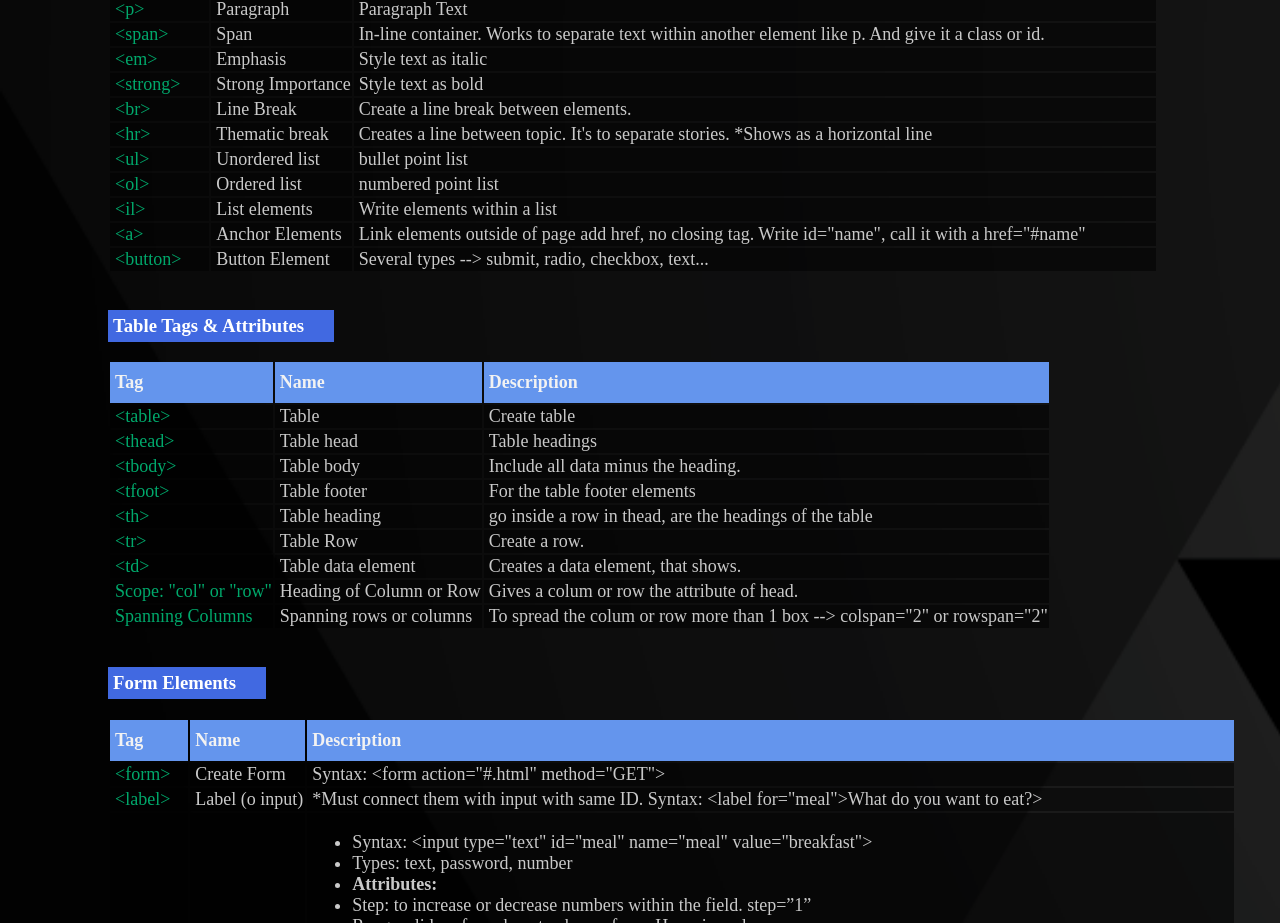
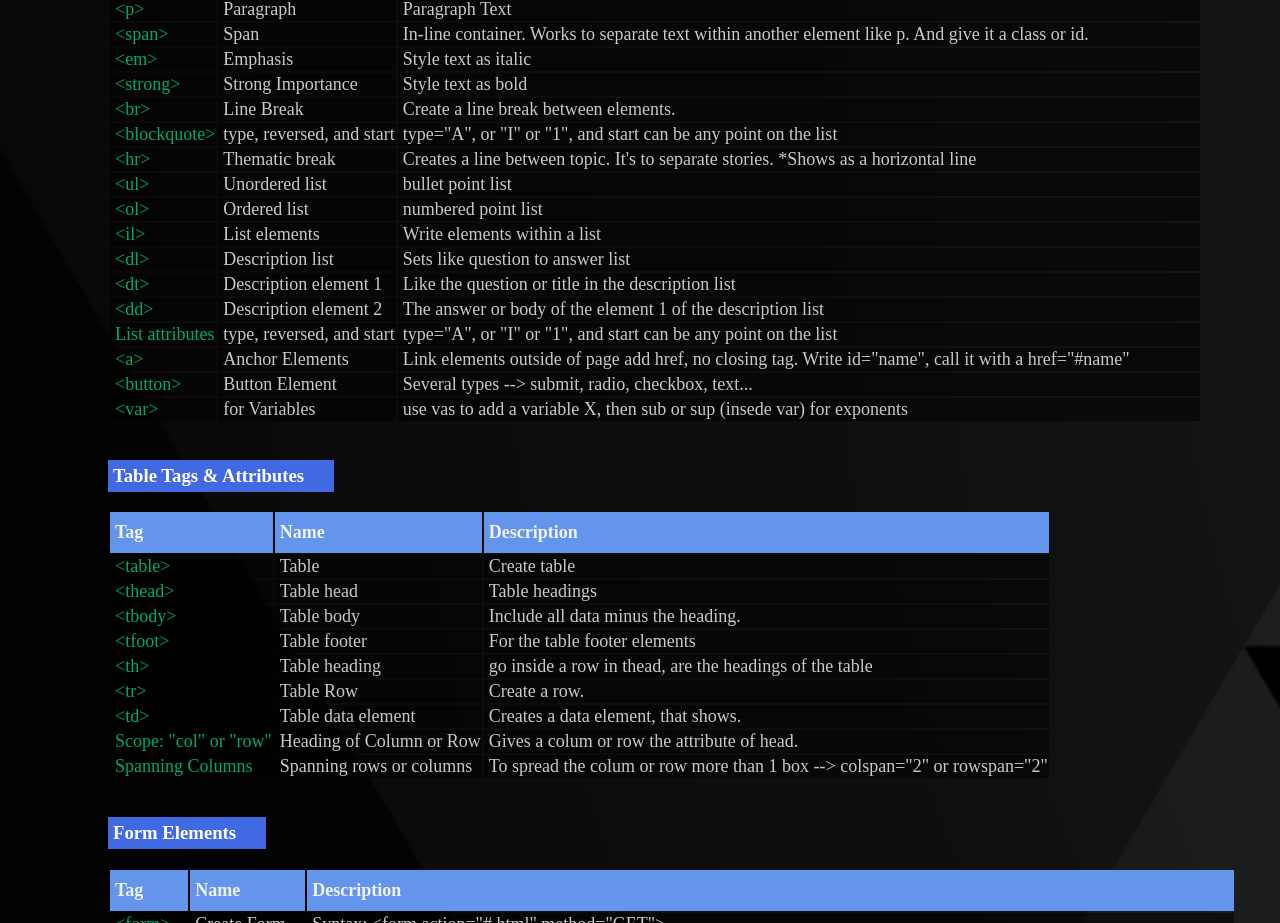
Before and after one commit to mariavasqueze/HTML_Cheatsheet, a plain HTML site: page index.html in a window 1280 px wide. Shown: the part 977-1900 px from the top of the page. Drawn offline with Linux system fonts and the light colour scheme.

Commit message:
New tags

```diff
--- a/index.html
+++ b/index.html
@@ -147,6 +147,11 @@
                     <td>Create a line break between elements.</td>
                 </tr>
                 <tr>
+                    <td><span class="element">&ltblockquote&gt</span></td>
+                    <td>type, reversed, and start</td>
+                    <td>type="A", or "I" or "1", and start can be any point on the list</td>
+                </tr>
+                <tr>
                     <td><span class="element">&lthr&gt</span></td>
                     <td>Thematic break</td>
                     <td>Creates a line between topic. It's to separate stories. *Shows as a horizontal line</td>
@@ -167,6 +172,26 @@
                     <td>Write elements within a list</td>
                 </tr>
                 <tr>
+                    <td><span class="element">&ltdl&gt</span></td>
+                    <td>Description list</td>
+                    <td>Sets like question to answer list</td>
+                </tr>
+                <tr>
+                    <td><span class="element">&ltdt&gt</span></td>
+                    <td>Description element 1</td>
+                    <td>Like the question or title in the description list</td>
+                </tr>
+                <tr>
+                    <td><span class="element">&ltdd&gt</span></td>
+                    <td>Description element 2</td>
+                    <td>The answer or body of the element 1 of the description list</td>
+                </tr>
+                <tr>
+                    <td><span class="element">List attributes</span></td>
+                    <td>type, reversed, and start</td>
+                    <td>type="A", or "I" or "1", and start can be any point on the list</td>
+                </tr>
+                <tr>
                     <td><span class="element">&lta&gt</span></td>
                     <td>Anchor Elements</td>
                     <td>Link elements outside of page add href, no closing tag. Write id="name", call it with a href="#name"</td>
@@ -175,6 +200,11 @@
                     <td><span class="element">&ltbutton&gt</span></td>
                     <td>Button Element</td>
                     <td>Several types --> submit, radio, checkbox, text...</td>
+                </tr>
+                <tr>
+                    <td><span class="element">&ltvar&gt</span></td>
+                    <td>for Variables</td>
+                    <td>use vas to add a variable X, then sub or sup (insede var) for exponents</td>
                 </tr>
             </tbody>
         </table>
```
Also changed, not shown: 4 other files.
